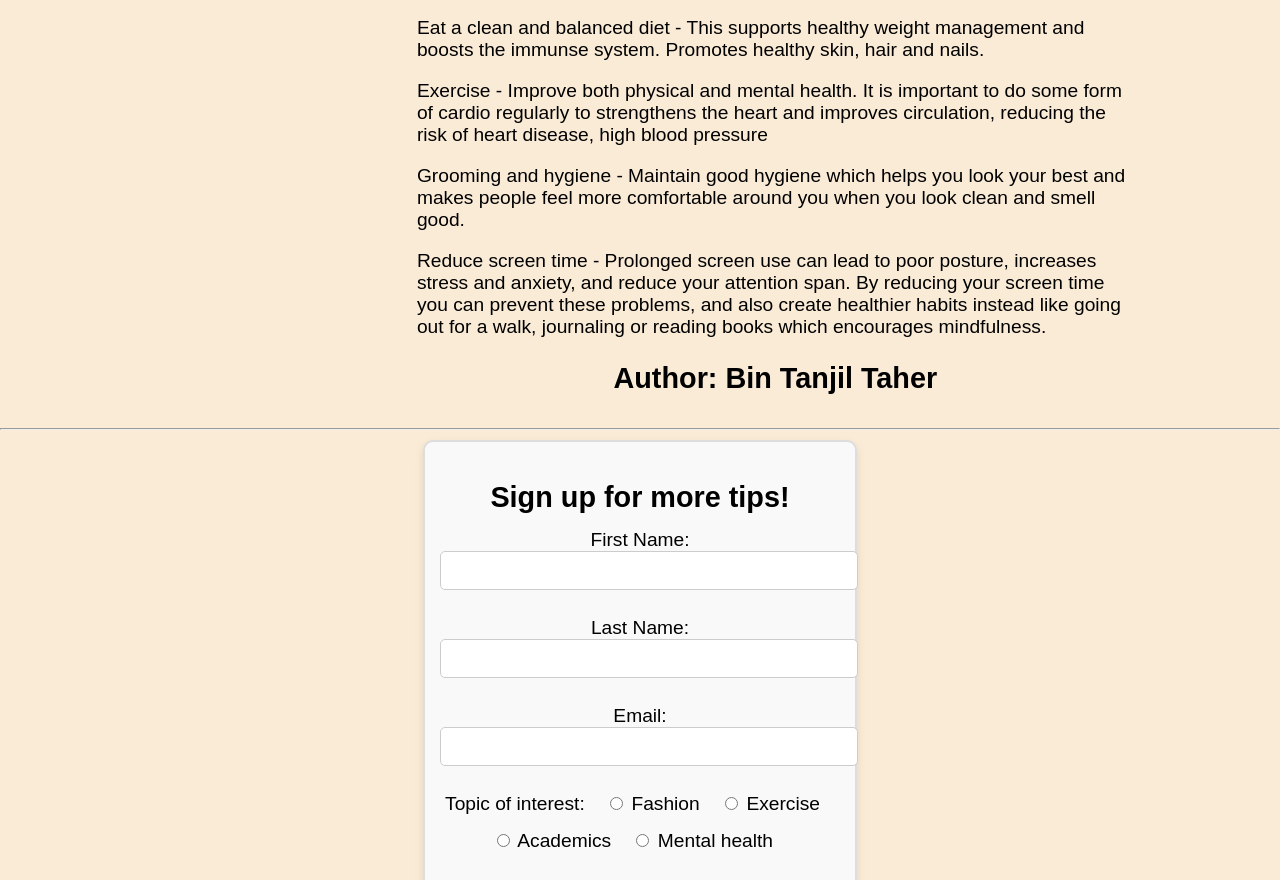
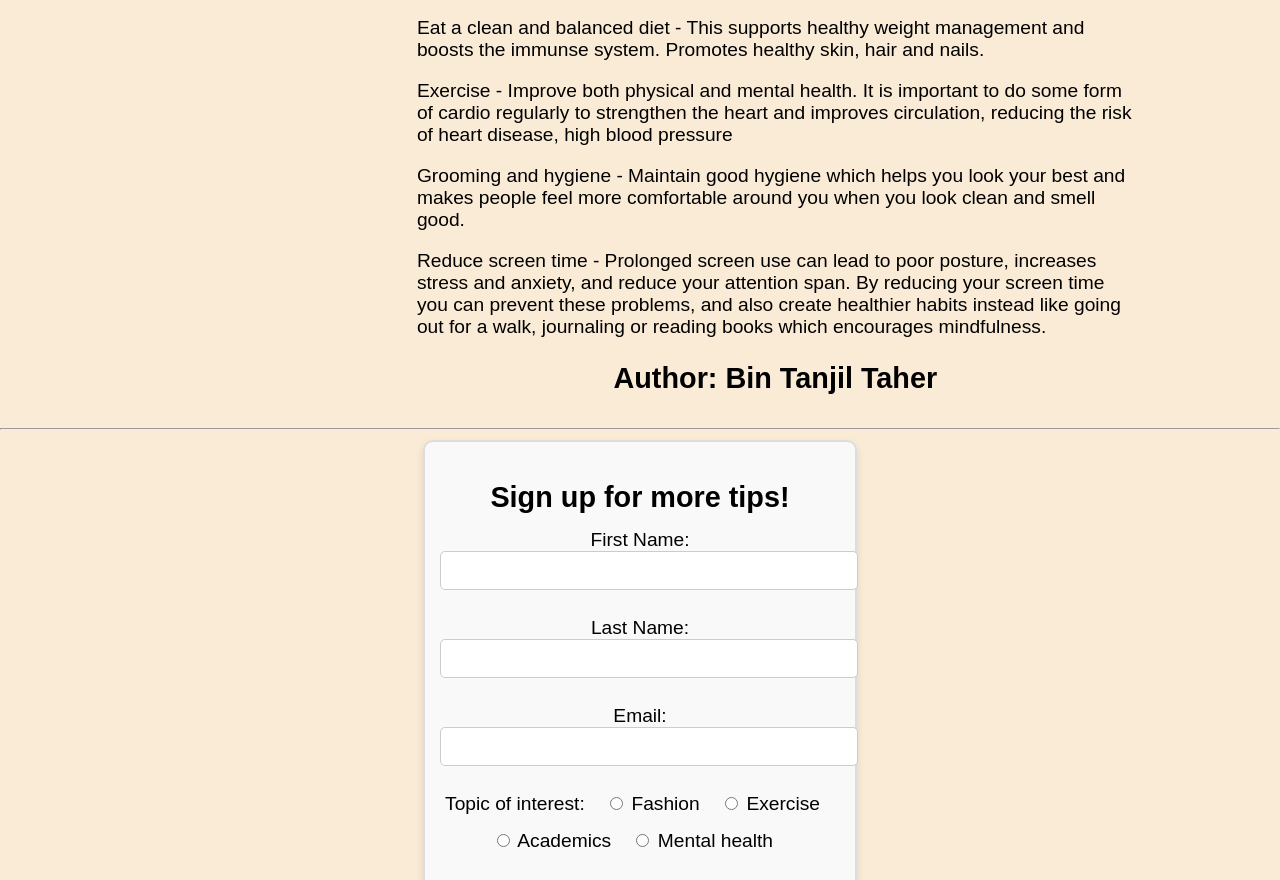
Before and after one commit to Tanjil-04/Tanjil-04.github.io, a plain HTML site: page index.html in a window 1280 px wide. Shown: the part 4886-5766 px from the top of the page. Drawn offline with Linux system fonts and the light colour scheme; a web font is replaced by a local one.

Commit message:
changed grammar

```diff
--- a/index.html
+++ b/index.html
@@ -155,7 +155,7 @@
                         </p>
 
                         <p>
-                            Exercise - Improve both physical and mental health. It is important to do some form of cardio regularly to strengthens the heart and improves circulation, reducing the risk of heart disease, high blood pressure
+                            Exercise - Improve both physical and mental health. It is important to do some form of cardio regularly to strengthen the heart and improves circulation, reducing the risk of heart disease, high blood pressure
                         </p>
 
                         <p>
```
